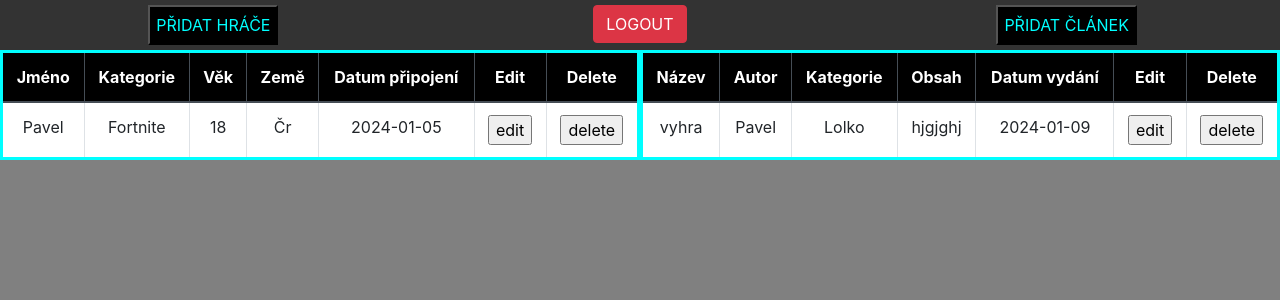
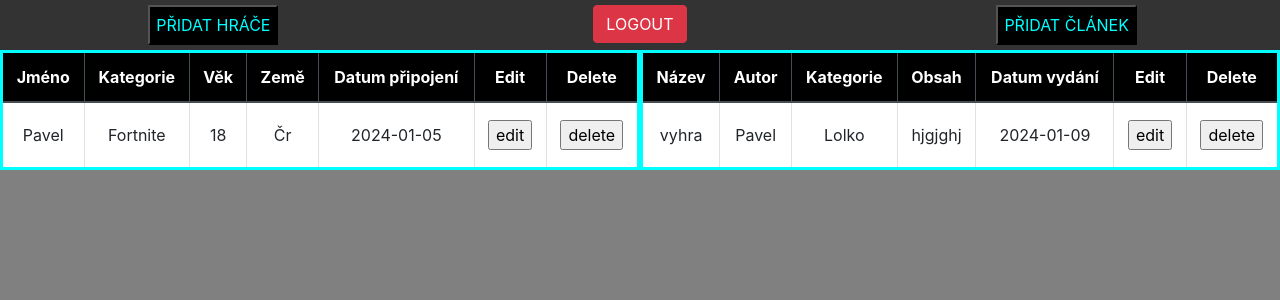
Before and after one commit to LordJokie/Maturitni-projekt, a PHP site: page /PROJEKT/admin.php in a window 1280 px wide. Shown: the top 300 px of the page. Run offline with PHP 8.4, Linux system fonts and the light colour scheme; a user stored in the database is signed in; data comes from the database, SQL or seed files in the repository.

Commit message:
upraveni adminského prostředí

```diff
--- a/admin.php
+++ b/admin.php
@@ -70,7 +70,18 @@
     .table .thead-dark th {
         background-color: black;
     }
+    .table td, .table th {
+        vertical-align: middle;
+    }
+    td {
+        max-width: 100px;
+        height: 66px;
 
+    }
+    #obsah {
+        overflow: hidden;
+        overflow-x: scroll;
+    }
 </style>
 </head>
 <body>
@@ -169,7 +180,7 @@ if (isset($_SESSION['user_name'])) {
                 echo "<td>".$clanek['nazev']."</td>";
                 echo "<td>".$clanek['autor']."</td>";
                 echo "<td>".$clanek['kategorie']."</td>";
-                echo "<td>".$clanek['obsah']."</td>";
+                echo "<td id='obsah'>".$clanek['obsah']."</td>";
                 echo "<td>".$clanek['datum_vydani']."</td>";
                 echo
                     "<td>".
--- a/edit.php
+++ b/edit.php
@@ -108,7 +108,5 @@ if(isset($_POST["edit2"])){
     <?php
         }
     ?>
-
-
 </body>
 </html>
```
